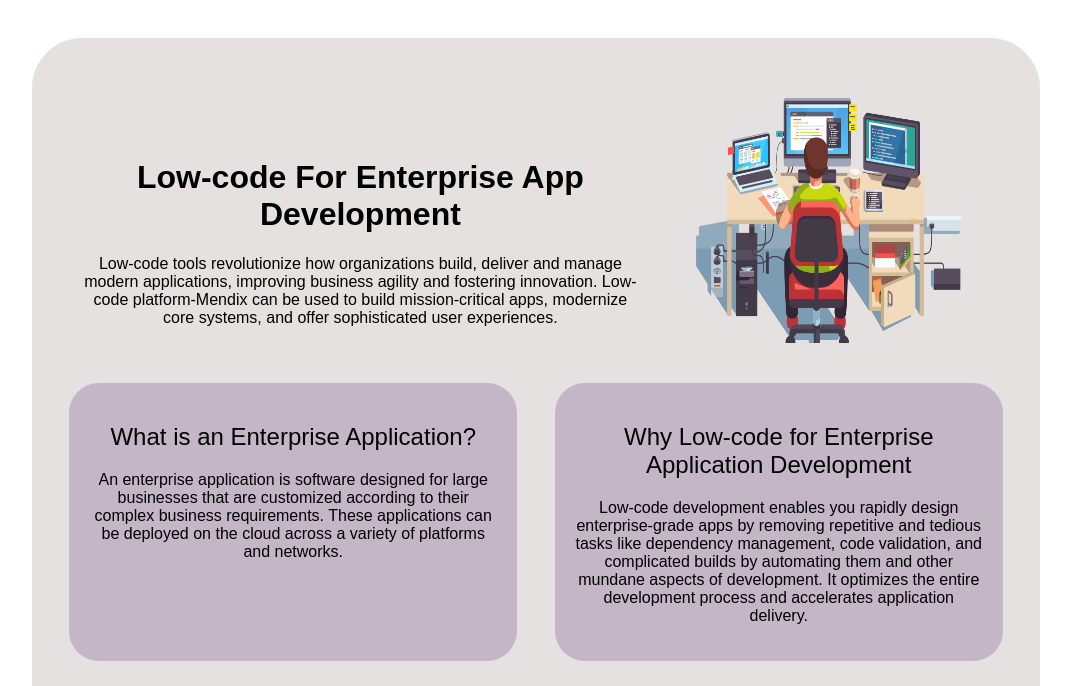
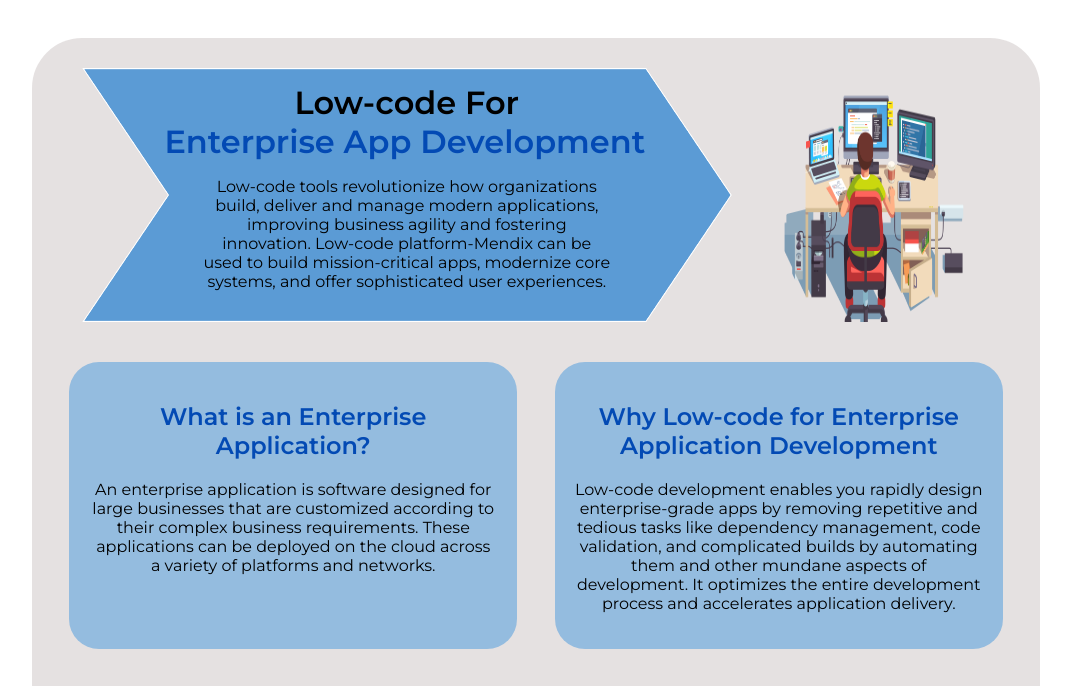
Before and after one commit to parmindersinghsebi/Infographics2, a plain HTML site: page index.html in a window 1280 px wide. Shown: the top 686 px of the page, without its empty margins (104-1175 px from the left). Drawn offline with Linux system fonts and the light colour scheme; a web font is replaced by a local one.

Commit message:
Add files via upload

```diff
--- a/index.html
+++ b/index.html
@@ -6,6 +6,8 @@
     <meta name="viewport" content="width=device-width, initial-scale=1.0">
     <title>Infographics</title>
     <link rel="stylesheet" href="style.css">
+    <link href="https://fonts.googleapis.com/css2?family=BIZ+UDGothic:wght@700&family=Oswald:wght@300;500&display=swap" rel="stylesheet">
+
 </head>
 <body>
     <div class="main">
@@ -13,9 +15,12 @@
      <div class="container1">
         <div class="sec1">
      <h1 class="heading">
-        Low-code For Enterprise App Development
+        Low-code For
      </h1>
-     <h3>
+     <h1 class="head1">
+        Enterprise App Development
+     </h1>
+     <h3 class="head-dis">
         Low-code tools revolutionize how organizations build, deliver and manage modern applications, improving business agility and fostering innovation.
         Low-code platform-Mendix can be used to build mission-critical apps, modernize core systems, and offer sophisticated user experiences.
      </h3>
@@ -25,13 +30,16 @@
     </div>
      </div>
      <div class="container2">
-      <div class="sec3">
+
+        <div class="sec3">
+
         <h2>
         What is an Enterprise Application?
       </h2>
       <h3>
         An enterprise application is software designed for large businesses that are customized according to their complex business requirements. These applications can be deployed on the cloud across a variety of platforms and networks.
       </h3></div>
+
       <div class="sec4">
         <h2>
             Why Low-code for Enterprise Application Development
--- a/style.css
+++ b/style.css
@@ -1,11 +1,19 @@
+@import url('https://fonts.googleapis.com/css2?family=Montserrat:wght@600&display=swap');
+@import url('https://fonts.googleapis.com/css2?family=Montserrat:wght@300&display=swap');
+@import url('https://fonts.googleapis.com/css2?family=Montserrat:wght@500&display=swap');
+@import url('https://fonts.googleapis.com/css2?family=Montserrat:wght@400&display=swap');
 .main{
     display: flex;
     justify-content: center;
 }
+
 .container{
     width: 80%;
     background: #a598984a;
     border-radius: 50px;
+    background-image: url("wh0-we-are-bg.png");
+    background-size: contain;
+    background-repeat: no-repeat;
 
     padding: 30px;
 }
@@ -15,7 +23,7 @@
 }
 .sec1{
     width: 100%;
-    padding-top: 40px;
+    padding-top: 20px;
 }
 .sec2{
     display: none;
@@ -30,7 +38,7 @@
     width: 100%;
     padding: 20px;
     border-radius: 30px;
-    background: #c4b5c7;
+    background: #60a4de99;
     margin-right: 2%px;
     margin-bottom:30px;
 
@@ -39,11 +47,11 @@
     width: 100%;
     padding: 20px;
     border-radius: 30px;
-    background: #c4b5c7;
+    background: #60a4de99;
     margin-left: 2%px;
 }
 .img1{
-    width: 40%;
+    width: 90%;
 }
 .container4{
     display: flex;
@@ -78,21 +86,48 @@
     width: 100%;
     padding: 20px;
     border-radius: 30px;
-    background: #c4b5c7;
+    background: #60a4de99;
     margin-top: 20px;
     margin-bottom: 20px;
 }
 h1{
-    font-family: sans-serif;
+    font-family: 'Montserrat';
     font-size: 32px;
     font-weight: 600;
     text-align: center;
+    margin-bottom: 0px;
 }
+
+.head1{
+    font-family: 'Montserrat';
+    font-size: 32px;
+    font-weight: 600;
+    text-align: center;
+    color:#034ab4 ;
+    /* The typwriter cursor */
+
+    margin: 0 auto; /* Gives that scrolling effect as the typing happens */
+
+  }
+
+/* The typing effect */
+@keyframes typing {
+    from { width: 0 }
+    to { width: 100% }
+  }
+
+/* The typewriter cursor effect */
+@keyframes blink-caret {
+    from, to { border-color:  transparent }
+    50% { border-color: transparent }
+  }
+
 h2{
-    font-family: sans-serif;
+    font-family: 'Montserrat';
     font-size: 24px;
-    font-weight: 500;
+    font-weight: 600;
     text-align: center;
+    color: #034ab4;
 }
 .head{
     text-align: left;
@@ -100,30 +135,31 @@ h2{
     margin-bottom: 0px;
 }
 h3{
-    font-family: sans-serif;
+    font-family: 'Montserrat';
     font-size: 16px;
     font-weight: 400;
     text-align: center;
 }
 span{
-    font-family: sans-serif;
-    font-size: 18px;
+    font-family: 'Montserrat';
+    font-size: 16px;
     font-weight: 400;
     text-align: center;
 }
 .link1{
-    font-family: sans-serif;
+    font-family: 'Montserrat';
     font-size: 16px;
     font-weight: 400;
     text-align: center;
 }
+
 
 @media screen and (min-width: 1000px) {
     .sec3{
         width: 43%;
         padding: 20px;
         border-radius: 30px;
-        background: #c4b5c7;
+        background: #60a4de99;
         margin-right: 2%;
         margin-bottom:0px;
         transition: width 1s, height 1s, background-color 1s, transform 1s;
@@ -133,27 +169,46 @@ span{
     }
     .container2{
           display: flex;
-    flex-wrap: wrap;
-    justify-content: center;
-    margin-top:40px;
+          flex-wrap: wrap;
+          justify-content: center;
+           margin-top:40px;
     }
     .sec4{
         width: 43%;
         padding: 20px;
         border-radius: 30px;
-        background: #c4b5c7;
+        background: #60a4de99;
         margin-left: 2%;
         transition: width 1s, height 1s, background-color 1s, transform 1s;
     }
     .sec2{
-        display: contents;
+        display: flex;
+        width: 30%;
         transition: width 1s, height 1s, background-color 1s, transform 1s;
+        flex-wrap: wrap;
+        justify-content: center;
     }
     .sec1{
-        width: 60%;
-        padding-top: 70px;
+        width: 70%;
+        background-image: url("blue-shape-png-3.png");
         transition: width 1s, height 1s, background-color 1s, transform 1s;
+        background-size: 100%100%;
+        background-repeat: no-repeat;
+        padding-top: 15px;
+        padding-bottom: 15px;
     }
+    .heading{
+        margin-top: 0px;
+    }
+    .head-dis{
+        font-family: 'Montserrat';
+    font-size: 16px;
+    font-weight: 400;
+    margin-left: 120px;
+    margin-right: 120px;
+    text-align: center;
+    }
+
     .container4{
         transition: width 1s, height 1s, background-color 1s, transform 1s;
     }
@@ -205,8 +260,35 @@ span{
         width: 100%;
         padding: 20px;
         border-radius: 30px;
-        background: #c4b5c7;
+        background: #60a4de99;
         margin: 20px;
     }
+    .head1{
+        font-family: 'Montserrat';
+        font-size: 32px;
+        font-weight: 600;
+        text-align: center;
+        color:#034ab4 ;
+        overflow: hidden; /* Ensures the content is not revealed until the animation */
+        border-right: .15em solid orange; /* The typwriter cursor */
+        white-space: nowrap; /* Keeps the content on a single line */
+        margin: 0 auto; /* Gives that scrolling effect as the typing happens */
+        animation:
+          typing 3.5s steps(30, end),
+          blink-caret .5s step-end infinite;
+
+      }
+
+    /* The typing effect */
+    @keyframes typing {
+        from { width: 0 }
+        to { width: 100% }
+      }
+
+    /* The typewriter cursor effect */
+    @keyframes blink-caret {
+        from, to { border-color:  transparent }
+        50% { border-color: transparent }
+      }
 
   }
```
Also changed, not shown: blue-shape-png-3.png (added), who-we-are-bg.png (added).
